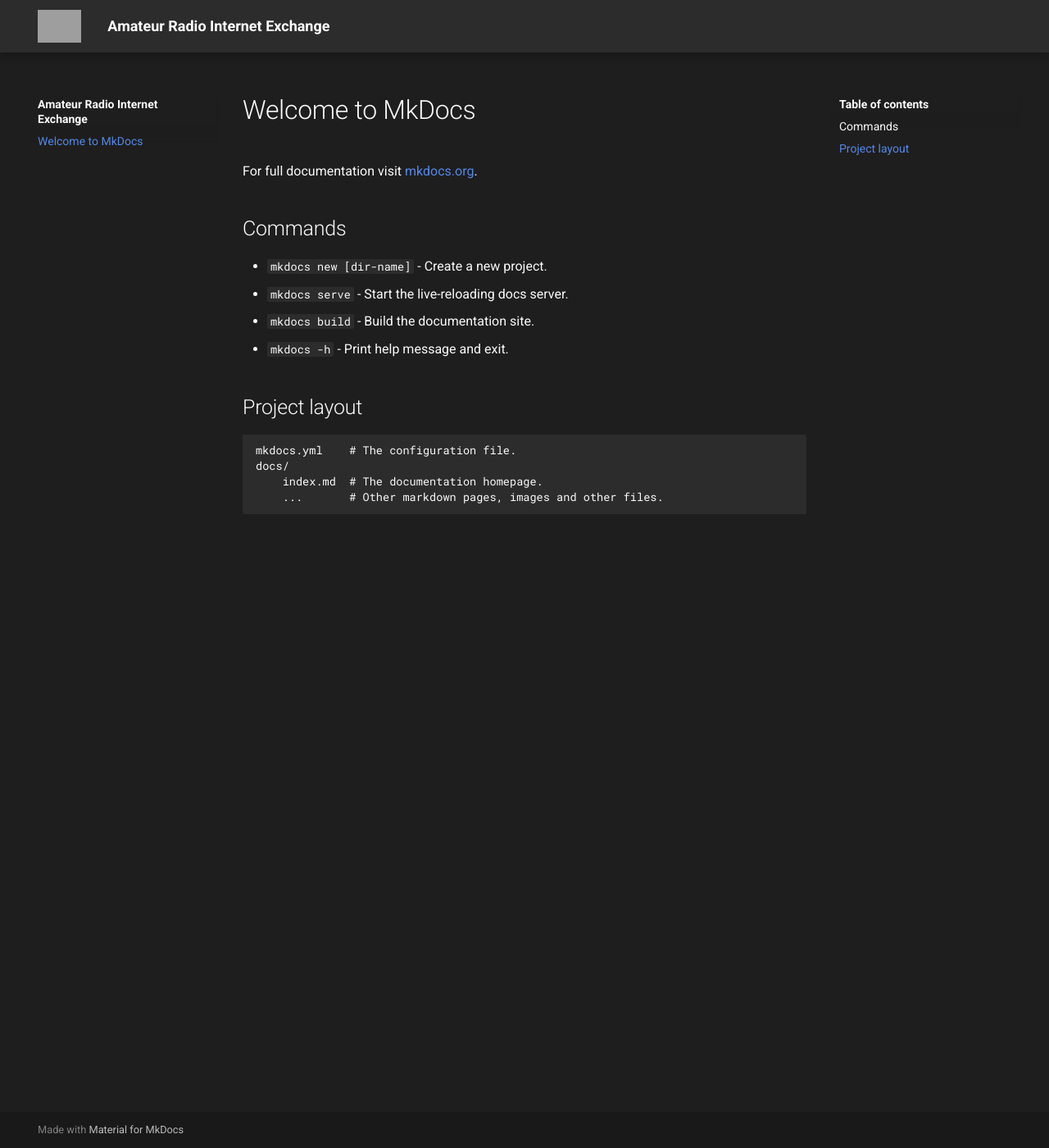
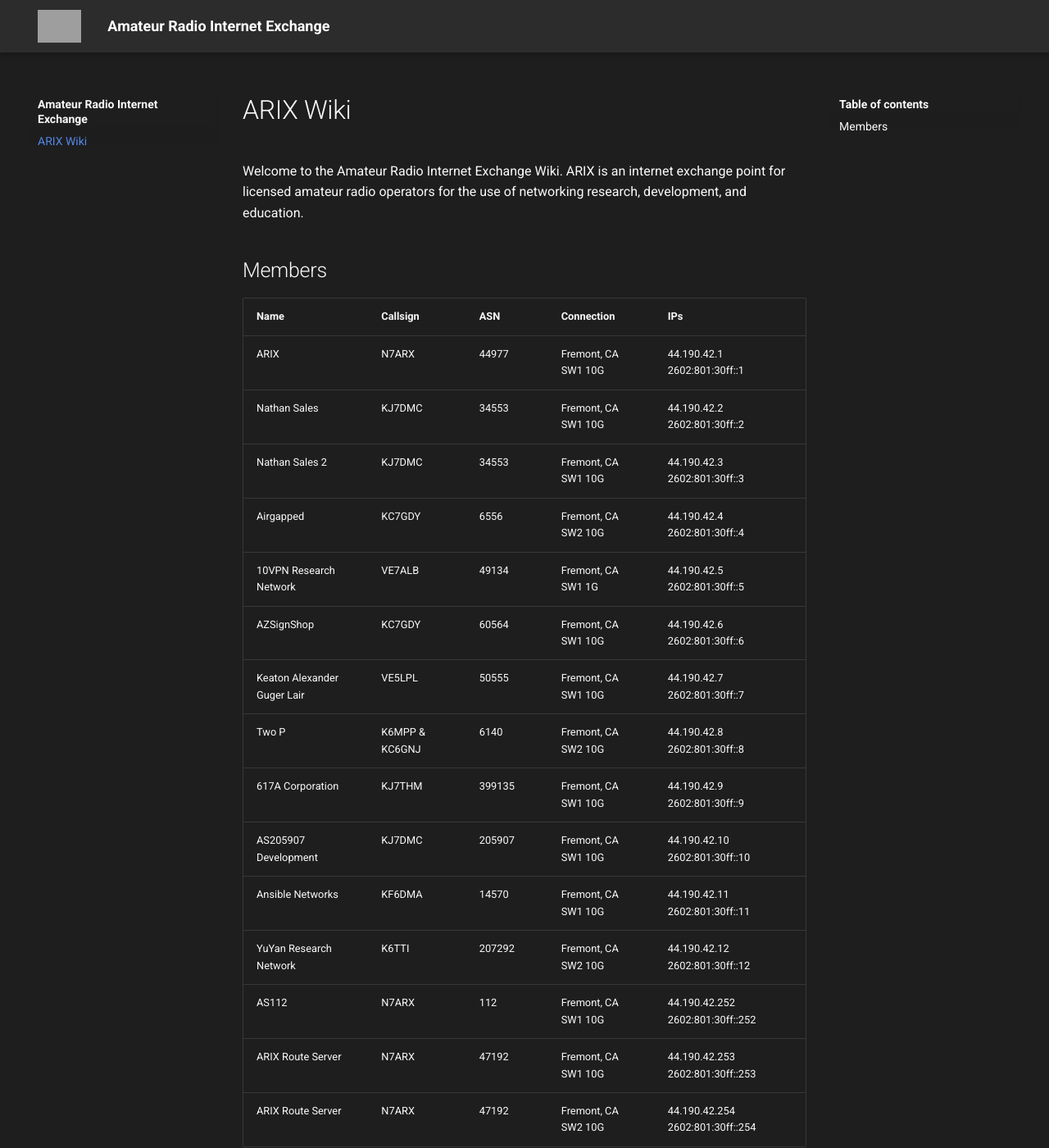
Before and after one commit to arixexchange/arix.dev, an MkDocs documentation site: the page built from docs/index.md, in a window 1280 px wide and 1400 px high. Shown: the whole window at 82% size. Built offline with MkDocs 1.6.1 and Material for MkDocs 9.7.7, drawn with Linux system fonts in a browser that asks for light colours; grey boxes are pictures that could not be loaded.

Commit message:
add members table

```diff
--- a/docs/index.md
+++ b/docs/index.md
@@ -1,17 +1,24 @@
-# Welcome to MkDocs
+# ARIX Wiki
 
-For full documentation visit [mkdocs.org](https://www.mkdocs.org).
+Welcome to the Amateur Radio Internet Exchange Wiki. ARIX is an internet exchange point for licensed amateur radio
+operators for the use of networking research, development, and education.
 
-## Commands
+## Members
 
-* `mkdocs new [dir-name]` - Create a new project.
-* `mkdocs serve` - Start the live-reloading docs server.
-* `mkdocs build` - Build the documentation site.
-* `mkdocs -h` - Print help message and exit.
-
-## Project layout
-
-    mkdocs.yml    # The configuration file.
-    docs/
-        index.md  # The documentation homepage.
-        ...       # Other markdown pages, images and other files.
+| Name                        | Callsign       | ASN    | Connection          | IPs                              |
+| --------------------------- | -------------- | ------ | ------------------- | -------------------------------- |
+| ARIX                        | N7ARX          | 44977  | Fremont, CA SW1 10G | 44.190.42.1   2602:801:30ff::1   |
+| Nathan Sales                | KJ7DMC         | 34553  | Fremont, CA SW1 10G | 44.190.42.2   2602:801:30ff::2   |
+| Nathan Sales 2              | KJ7DMC         | 34553  | Fremont, CA SW1 10G | 44.190.42.3   2602:801:30ff::3   |
+| Airgapped                   | KC7GDY         | 6556   | Fremont, CA SW2 10G | 44.190.42.4   2602:801:30ff::4   |
+| 10VPN Research Network      | VE7ALB         | 49134  | Fremont, CA SW1 1G  | 44.190.42.5   2602:801:30ff::5   |
+| AZSignShop                  | KC7GDY         | 60564  | Fremont, CA SW1 10G | 44.190.42.6   2602:801:30ff::6   |
+| Keaton Alexander Guger Lair | VE5LPL         | 50555  | Fremont, CA SW1 10G | 44.190.42.7   2602:801:30ff::7   |
+| Two P                       | K6MPP & KC6GNJ | 6140   | Fremont, CA SW2 10G | 44.190.42.8   2602:801:30ff::8   |
+| 617A Corporation            | KJ7THM         | 399135 | Fremont, CA SW1 10G | 44.190.42.9   2602:801:30ff::9   |
+| AS205907 Development        | KJ7DMC         | 205907 | Fremont, CA SW1 10G | 44.190.42.10  2602:801:30ff::10  |
+| Ansible Networks            | KF6DMA         | 14570  | Fremont, CA SW1 10G | 44.190.42.11  2602:801:30ff::11  |
+| YuYan Research Network      | K6TTI          | 207292 | Fremont, CA SW2 10G | 44.190.42.12  2602:801:30ff::12  |
+| AS112                       | N7ARX          | 112    | Fremont, CA SW1 10G | 44.190.42.252 2602:801:30ff::252 |
+| ARIX Route Server           | N7ARX          | 47192  | Fremont, CA SW1 10G | 44.190.42.253 2602:801:30ff::253 |
+| ARIX Route Server           | N7ARX          | 47192  | Fremont, CA SW2 10G | 44.190.42.254 2602:801:30ff::254 |
--- a/docs/stylesheets/extra.css
+++ b/docs/stylesheets/extra.css
@@ -3,7 +3,7 @@
     --md-code-fg-color: #fafafa;
 
     --md-default-fg-color: #fafafa;
-    --md-primary-fg-color: #ffffff;
+    --md-primary-fg-color: #1760ed;
 
     --md-default-bg-color: #1e1e1e;
     --md-default-fg-color--light: #fafafa;
@@ -17,5 +17,5 @@
 }
 
 .md-header {
-    background-color: #2c2c2c
+    background-color: #2c2c2c;
 }
```
